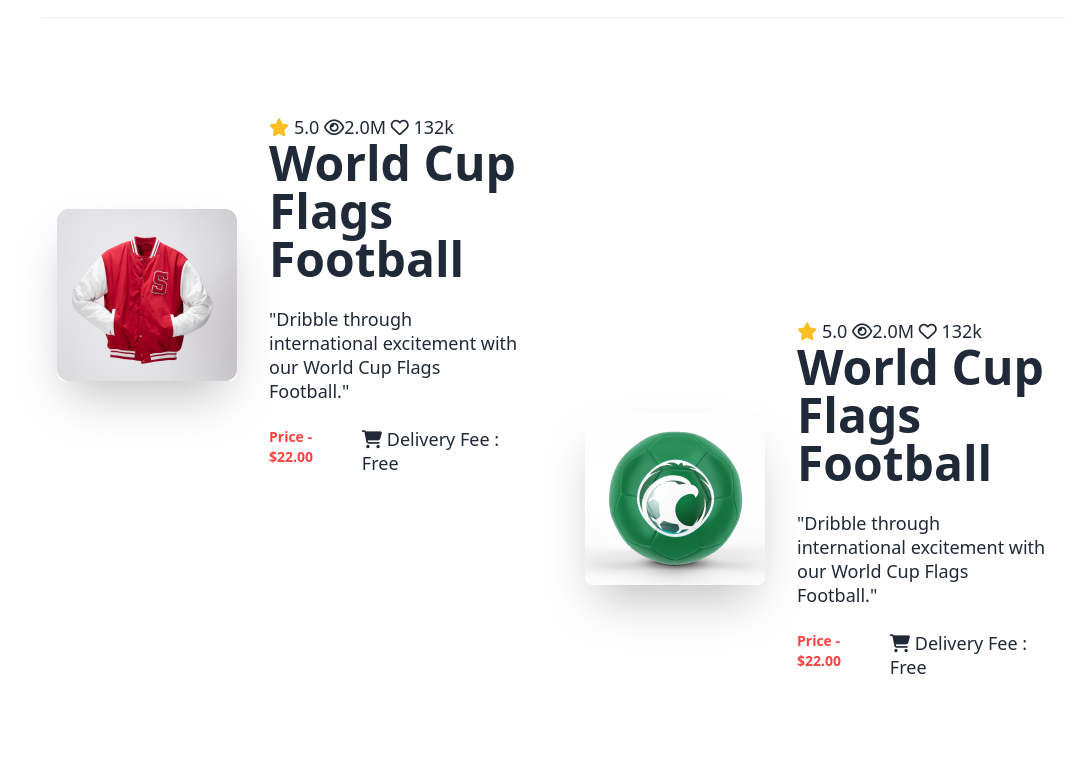
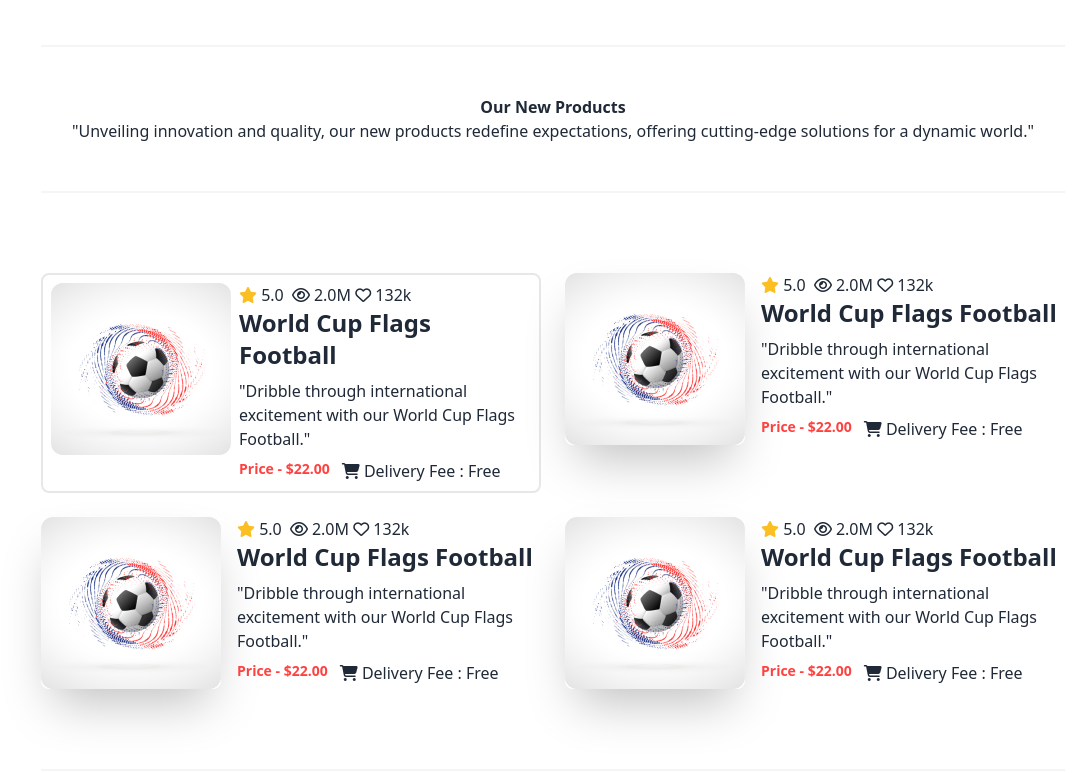
Before and after one commit to MithuAhammad/Hockey, a plain HTML site: page index.html in a window 1280 px wide. Shown: the part 2187-2960 px from the top of the page, without its empty margins (87-1173 px from the left). Drawn offline with nearby package versions, Linux system fonts and the light colour scheme.

Commit message:
some mobile res added

```diff
--- a/index.html
+++ b/index.html
@@ -14,7 +14,7 @@
 </head>
 
 <body>
-    <header class="px-32">
+    <header class="md:px-32 px-5">
         <div>
             <div class="navbar bg-base-100">
                 <div class="navbar-start">
@@ -77,13 +77,13 @@
             </div>
         </div>
     </header>
-    <main class="px-32">
+    <main class="md:px-32 px-5">
         <!-- TW Elements is free under AGPL, with commercial license required for specific uses. See more details: https://tw-elements.com/license/ and contact us for queries at tailwind@mdbootstrap.com -->
         <hr class="my-12 h-0.5 border-t-0 bg-neutral-100 opacity-100 dark:opacity-50" />
 
         <!-- Professional Hockeys Club -->
 
-        <div class=" text-center md: py-2 px-32 justify-center text-center">
+        <div class=" text-center py-2 md:px-32 justify-center ">
             <h1 class="font-bold text-sm ">Professional Hockeys Club</h1>
             <p>"Elite hockey club showcasing top talent, precision teamwork,
                 and relentless pursuit of victory. Our passion for
@@ -92,7 +92,7 @@
         </div>
         <hr class="my-12 h-0.5 border-t-0 bg-neutral-100 opacity-100 dark:opacity-50" />
         <!-- progressbar -->
-        <div class="flex gap-2 text-center py-7 grid lg:grid-cols-4">
+        <div class="md:flex gap-5 text-center md:py-7 ">
             <div>
                 <div class="radial-progress text-red-500" style="--value:87;" role="progressbar">87%</div>
                 <h3 class="font-bold text-sm">Prayer Facility</h3>
@@ -129,9 +129,10 @@
 
         <!-- All Program -->
 
-        <div>
-            <div class="flex justify-evenly grid grid-cols-1 gap-2 justify-center md: grid-cols-2 ">
-                <div class="card w-96 bg-base-100 shadow-xl image-full ">
+        <div class="">
+            <div class=" md:flex justify-between gap-5 pb-5">
+
+                <div class="card md:w-1/2 bg-base-100 shadow-xl image-full mb-5 md:mb-0">
                     <figure><img src="./Images/2.png" alt="Shoes" /></figure>
                     <div class="card-body">
                         <h2 class="card-title">Junior Program</h2>
@@ -142,7 +143,8 @@
                         </div>
                     </div>
                 </div>
-                <div class="card w-96 bg-base-100 shadow-xl image-full grid grid-cols-1">
+
+                <div class="card md:w-1/2 bg-base-100 shadow-xl image-full ">
                     <figure><img src="./Images/3.png" alt="Shoes" /></figure>
                     <div class="card-body">
                         <h2 class="card-title">Teenager Program</h2>
@@ -153,9 +155,13 @@
                         </div>
                     </div>
                 </div>
-                <div class="card w-96 bg-base-100 image-full grid-cols-1 md:grid grid-row-2">
+
+
+            </div>
+            <div class=" md:flex justify-center">
+                <div class="card  bg-base-100 image-full">
                     <figure><img src="./Images/4.png" alt="Shoes" /></figure>
-                    <div class="card-body">
+                    <div class="card-body mt-auto p-10 md:w-1/2">
                         <h2 class="card-title">Teenager Program</h2>
                         <p>"Elevating skills and shaping character, our Teenager Program empowers young athletes for
                             success on the journey to excellence."</p>
@@ -165,6 +171,8 @@
                     </div>
                 </div>
             </div>
+
+
         </div>
 
         <hr class="my-12 h-0.5 border-t-0 bg-neutral-100 opacity-100 dark:opacity-50" />
@@ -178,7 +186,7 @@
         <hr class="my-12 h-0.5 border-t-0 bg-neutral-100 opacity-100 dark:opacity-50" />
 
         <!-- Products section -->
-        <section class="grid gap-3 py-8 text-lg leading-6 text-gray-800 md:gap-8 md:grid-cols-2">
+        <!-- <section class="grid gap-3 py-8 text-lg leading-6 text-gray-800 md:gap-8 md:grid-cols-2">
             <div>
                 <div class="hero border-solid border-red-500">
                     <div class="hero-content flex-col lg:flex-row">
@@ -187,7 +195,7 @@
 
                         </div>
                         <div>
-                            <!-- icon -->
+
                             <div class="">
                                 <i class="fa-solid fa-star text-amber-400 "></i> 5.0
                                 <i class="fa-regular fa-eye"></i>2.0M
@@ -215,14 +223,14 @@
             </div>
 
             <div>
-                <div class="hero min-h-screen ">
+                <div class="hero md:min-h-screen ">
                     <div class="hero-content flex-col lg:flex-row">
                         <img src="./Images/6.png" class="max-w-sm rounded-lg shadow-2xl" />
                         <div>
 
                         </div>
                         <div>
-                            <!-- icon -->
+
                             <div class="">
                                 <i class="fa-solid fa-star text-amber-400 "></i> 5.0
                                 <i class="fa-regular fa-eye"></i>2.0M
@@ -249,14 +257,14 @@
                 </div>
             </div>
             <div>
-                <div class="hero min-h-screen ">
+                <div class="hero md:min-h-screen ">
                     <div class="hero-content flex-col lg:flex-row">
                         <img src="./Images/7.png" class="max-w-sm rounded-lg shadow-2xl" />
                         <div>
 
                         </div>
                         <div>
-                            <!-- icon -->
+
                             <div class="">
                                 <i class="fa-solid fa-star text-amber-400 "></i> 5.0
                                 <i class="fa-regular fa-eye"></i>2.0M
@@ -283,14 +291,14 @@
                 </div>
             </div>
             <div>
-                <div class="hero min-h-screen ">
+                <div class="hero md:min-h-screen ">
                     <div class="hero-content flex-col lg:flex-row">
                         <img src="./Images/8.png" class="max-w-sm rounded-lg shadow-2xl" />
                         <div>
 
                         </div>
                         <div>
-                            <!-- icon -->
+
                             <div class="">
                                 <i class="fa-solid fa-star text-amber-400 "></i> 5.0
                                 <i class="fa-regular fa-eye"></i>2.0M
@@ -317,14 +325,14 @@
                 </div>
             </div>
             <div>
-                <div class="hero min-h-screen ">
+                <div class="hero md:min-h-screen ">
                     <div class="hero-content flex-col lg:flex-row">
                         <img src="./Images/9.png" class="max-w-sm rounded-lg shadow-2xl" />
                         <div>
 
                         </div>
                         <div>
-                            <!-- icon -->
+
                             <div class="">
                                 <i class="fa-solid fa-star text-amber-400 "></i> 5.0
                                 <i class="fa-regular fa-eye"></i>2.0M
@@ -351,14 +359,14 @@
                 </div>
             </div>
             <div>
-                <div class="hero min-h-screen ">
+                <div class="hero md:min-h-screen ">
                     <div class="hero-content flex-col lg:flex-row">
                         <img src="./Images/10.png" class="max-w-sm rounded-lg shadow-2xl" />
                         <div>
 
                         </div>
                         <div>
-                            <!-- icon -->
+
                             <div class="">
                                 <i class="fa-solid fa-star text-amber-400 "></i> 5.0
                                 <i class="fa-regular fa-eye"></i>2.0M
@@ -384,6 +392,124 @@
                     </div>
                 </div>
             </div>
+        </section> -->
+
+
+        <section class="grid gap-6 py-8 leading-6 text-gray-800 md:grid-cols-2">
+                <div class=" md:flex gap-2 border-[#1313181A] border-2 rounded-lg p-2 ">
+                    <div class="">
+                        <img src="./Images/10.png" class="md:max-w-sm min-w-full rounded-lg " />
+                    </div>
+
+                    <div>
+                        <div class=" ">
+                            <i class="fa-solid fa-star text-amber-400 "></i> 5.0
+                            <i class="fa-regular fa-eye px-1"></i>2.0M
+                            <i class="fa-regular fa-heart"></i> 132k
+                        </div>
+                        <h1 class="text-2xl font-bold">World Cup Flags Football</h1>
+                        <p class="py-2">"Dribble through international excitement with our World Cup Flags
+                            Football." </p>
+                        <div class="flex gap-3 ">
+                            <div>
+                                <h2 class="text-[#FF4240] font-bold text-sm">
+                                    Price - $22.00
+                                </h2>
+                            </div>
+                            <div>
+                                <i class="fa-solid fa-cart-shopping"></i> Delivery Fee : Free
+                            </div>
+                        </div>
+
+                    </div>
+
+                </div>
+                <div class=" flex gap-4">
+                    <div>
+                        <img src="./Images/10.png" class="max-w-sm rounded-lg shadow-2xl" />
+                    </div>
+
+                    <div>
+                        <div class=" ">
+                            <i class="fa-solid fa-star text-amber-400 "></i> 5.0
+                            <i class="fa-regular fa-eye px-1"></i>2.0M
+                            <i class="fa-regular fa-heart"></i> 132k
+                        </div>
+                        <h1 class="text-2xl font-bold">World Cup Flags Football</h1>
+                        <p class="py-2">"Dribble through international excitement with our World Cup Flags
+                            Football." </p>
+                        <div class="flex gap-3 ">
+                            <div>
+                                <h2 class="text-[#FF4240] font-bold text-sm">
+                                    Price - $22.00
+                                </h2>
+                            </div>
+                            <div>
+                                <i class="fa-solid fa-cart-shopping"></i> Delivery Fee : Free
+                            </div>
+                        </div>
+
+                    </div>
+
+                </div>
+                <div class=" flex gap-4">
+                    <div>
+                        <img src="./Images/10.png" class="max-w-sm rounded-lg shadow-2xl" />
+                    </div>
+
+                    <div>
+                        <div class=" ">
+                            <i class="fa-solid fa-star text-amber-400 "></i> 5.0
+                            <i class="fa-regular fa-eye px-1"></i>2.0M
+                            <i class="fa-regular fa-heart"></i> 132k
+                        </div>
+                        <h1 class="text-2xl font-bold">World Cup Flags Football</h1>
+                        <p class="py-2">"Dribble through international excitement with our World Cup Flags
+                            Football." </p>
+                        <div class="flex gap-3 ">
+                            <div>
+                                <h2 class="text-[#FF4240] font-bold text-sm">
+                                    Price - $22.00
+                                </h2>
+                            </div>
+                            <div>
+                                <i class="fa-solid fa-cart-shopping"></i> Delivery Fee : Free
+                            </div>
+                        </div>
+
+                    </div>
+
+                </div>
+                <div class=" flex gap-4">
+                    <div>
+                        <img src="./Images/10.png" class="max-w-sm rounded-lg shadow-2xl" />
+                    </div>
+
+                    <div>
+                        <div class=" ">
+                            <i class="fa-solid fa-star text-amber-400 "></i> 5.0
+                            <i class="fa-regular fa-eye px-1"></i>2.0M
+                            <i class="fa-regular fa-heart"></i> 132k
+                        </div>
+                        <h1 class="text-2xl font-bold">World Cup Flags Football</h1>
+                        <p class="py-2">"Dribble through international excitement with our World Cup Flags
+                            Football." </p>
+                        <div class="flex gap-3 ">
+                            <div>
+                                <h2 class="text-[#FF4240] font-bold text-sm">
+                                    Price - $22.00
+                                </h2>
+                            </div>
+                            <div>
+                                <i class="fa-solid fa-cart-shopping"></i> Delivery Fee : Free
+                            </div>
+                        </div>
+
+                    </div>
+
+                </div>
+            </div>
+
         </section>
         <!--
             <div class="w-full lg:w-1/2 p-3">
@@ -417,11 +543,11 @@
             <hr class="my-12 h-0.5 border-t-0 bg-neutral-100 opacity-100 dark:opacity-50" />
 
 
-            <div class="flex">
-                <div class="">
+            <div class=" md:flex">
+                <div class="md:w-1/2">
                    <img src="./Images/11.png" alt="">
                 </div>
-                <div>
+                <div class="md:w-1/2">
                     <div tabindex="0" class="collapse collapse-plus border border-base-300">
                         <div class="collapse-title text-xl font-medium">
                           Our Equipment
```
